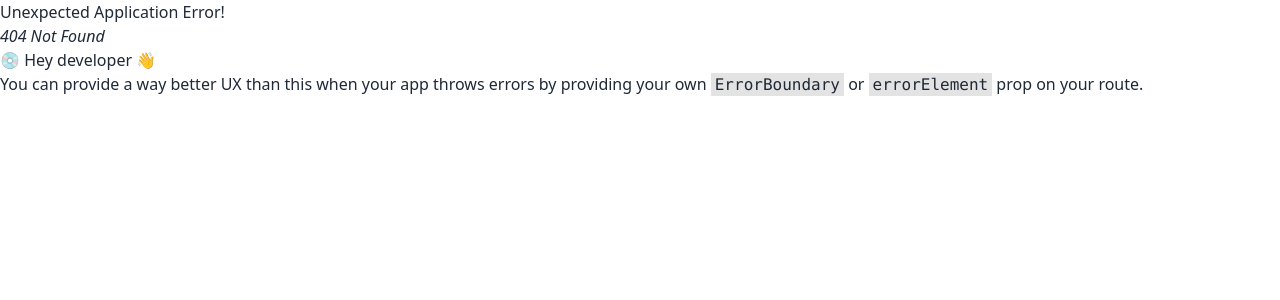
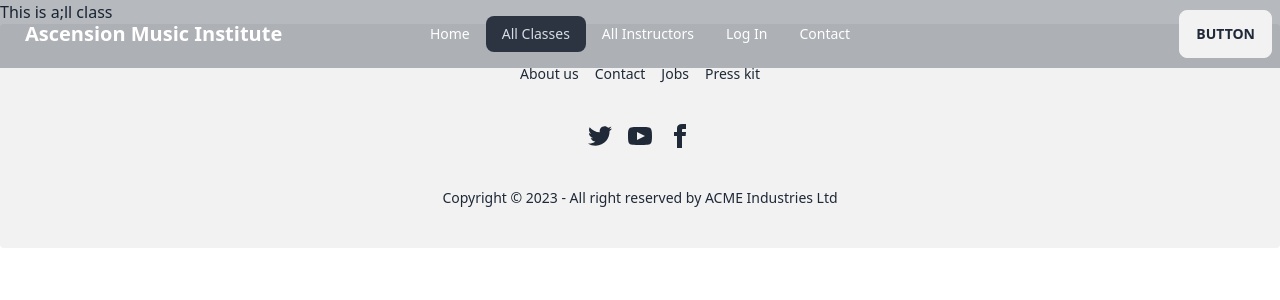
Before and after one commit to ChowdhuryJoyanti/ascension-music-institute-client, a React (Vite) app: page /allclasses in a window 1280 px wide. Before the commit this address had no page. Shown: the top 300 px of the page. Built offline with nearby package versions, Linux system fonts and the light colour scheme.

Commit message:
about section added

```diff
--- a/index.html
+++ b/index.html
@@ -2,9 +2,9 @@
 <html lang="en">
   <head>
     <meta charset="UTF-8" />
-    <link rel="icon" type="image/svg+xml" href="/vite.svg" />
+    <link rel="icon" type="image/svg+xml" href="/src/assets/logo2.jpg" />
     <meta name="viewport" content="width=device-width, initial-scale=1.0" />
-    <title>Vite + React</title>
+    <title>Ascension Music Institute</title>
   </head>
   <body>
     <div id="root"></div>
--- a/package.json
+++ b/package.json
@@ -15,6 +15,7 @@
     "react": "^18.2.0",
     "react-awesome-slider": "^4.1.0",
     "react-dom": "^18.2.0",
+    "react-helmet-async": "^1.3.0",
     "react-responsive-carousel": "^3.2.23",
     "react-router-dom": "^6.12.0",
     "sort-by": "^1.2.0"
--- a/src/App.jsx
+++ b/src/App.jsx
@@ -9,7 +9,7 @@ function App() {
   return (
     <>
 
-      <h1>Ascension Music Institute</h1>
+      <h1></h1>
 
 
     </>
--- /dev/null
+++ b/src/Pages/AllClasses/AllClasses.jsx
@@ -0,0 +1,15 @@
+import React from 'react';
+import { Helmet } from 'react-helmet-async';
+
+const AllClasses = () => {
+    return (
+        <div>
+            <Helmet>
+                <title>Ascension Music Institute | AllClasses</title>
+            </Helmet>
+            <h3>This is a;ll class</h3>
+        </div>
+    );
+};
+
+export default AllClasses;
--- a/src/Pages/Home/Home/Home.jsx
+++ b/src/Pages/Home/Home/Home.jsx
@@ -3,11 +3,15 @@ import Banner from '../Banner/Banner';
 import PopularClass from '../PopularClass/PopularClass';
 import PopularInstructor from '../PopularInstructor/PopularInstructor';
 import AboutUs from '../AboutUs/AboutUs';
+import { Helmet } from 'react-helmet-async';
 
 const Home = () => {
 
     return (
         <div>
+             <Helmet>
+                <title>Ascension Music Institute | Home</title>
+            </Helmet>
            <Banner></Banner>
            <PopularClass></PopularClass>
            <PopularInstructor></PopularInstructor>
--- a/src/Pages/Home/PopularClass/PopularClass.jsx
+++ b/src/Pages/Home/PopularClass/PopularClass.jsx
@@ -1,7 +1,8 @@
 
 import React, { useEffect, useState } from 'react';
 import SectionTitle from '../../../Components/SectionTitle';
-import ClassItem from '../../Shared/ClassItem/ClassItem';
+import ClassItem from '../ClassItem/ClassItem';
+
 
 const PopularClass = () => {
     const [popularClass, setPopularClass] = useState([]);
--- a/src/Pages/Shared/NaVBar/NavBar.jsx
+++ b/src/Pages/Shared/NaVBar/NavBar.jsx
@@ -6,22 +6,14 @@ const NavBar = () => {
     const navOptions =
         <>
         <NavLink></NavLink>
-          <li> <NavLink>Home</NavLink></li>
-          <li> <NavLink>Popular Class</NavLink></li>
-          <li> <NavLink>Log In</NavLink></li>
-          <li> <NavLink>Home</NavLink></li>
-          <li><a>Popular Class</a></li>
-          <li><a>Home</a></li>
-                        <li tabIndex={0}>
-                            {/* <details>
-                                <summary>Parent</summary>
-                                <ul className="p-2">
-                                    <li><a>Submenu 1</a></li>
-                                    <li><a>Submenu 2</a></li>
-                                </ul>
-                            </details> */}
-                        </li>
-                        <li><a>Item 3</a></li>
+          <li> <NavLink to="/">Home</NavLink></li>
+          <li> <NavLink to="/allclasses">All Classes</NavLink></li>
+          <li> <NavLink to="/allinstructors">All Instructors</NavLink></li>
+          <li> <NavLink to="/login">Log In</NavLink></li>
+          <li> <NavLink to="/contact">Contact</NavLink></li>
+
+
+
         </>
 
 
--- a/src/Routes/Routes.jsx
+++ b/src/Routes/Routes.jsx
@@ -6,6 +6,7 @@ import Main from "../Layout/Main";
 import Home from "../Pages/Home/Home/Home";
 import Login from "../Pages/Login/Login";
 import Register from "../Pages/Register/Register";
+import AllClasses from "../Pages/AllClasses/AllClasses";
 
 
   export const router = createBrowserRouter([
@@ -27,6 +28,10 @@ import Register from "../Pages/Register/Register";
             element:<Register></Register>
 
         },
+        {
+          path:'/allclasses',
+          element:<AllClasses></AllClasses>
+        }
 
       ]
     },
--- a/src/main.jsx
+++ b/src/main.jsx
@@ -5,12 +5,16 @@ import {
   RouterProvider,
 } from "react-router-dom";
 import { router } from './Routes/Routes';
+import {HelmetProvider } from 'react-helmet-async';
 
 ReactDOM.createRoot(document.getElementById('root')).render(
   <React.StrictMode>
-    <div className='max-w-screen-xl mx-auto	'>
-    <RouterProvider router={router}/>
-    </div>
+
+    <HelmetProvider>
+      <div className='max-w-screen-xl mx-auto	'>
+        <RouterProvider router={router} />
+      </div>
+    </HelmetProvider>
 
   </React.StrictMode>,
 )
```
Also changed, not shown: src/Pages/Home/ClassItem/ClassItem.css (renamed from src/Pages/Shared/ClassItem/ClassItem.css), src/Pages/Home/ClassItem/ClassItem.jsx (renamed from src/Pages/Shared/ClassItem/ClassItem.jsx), src/assets/ohters/logo2.jpg (added), 1 other file (tests, documents, lock files or other folders).
